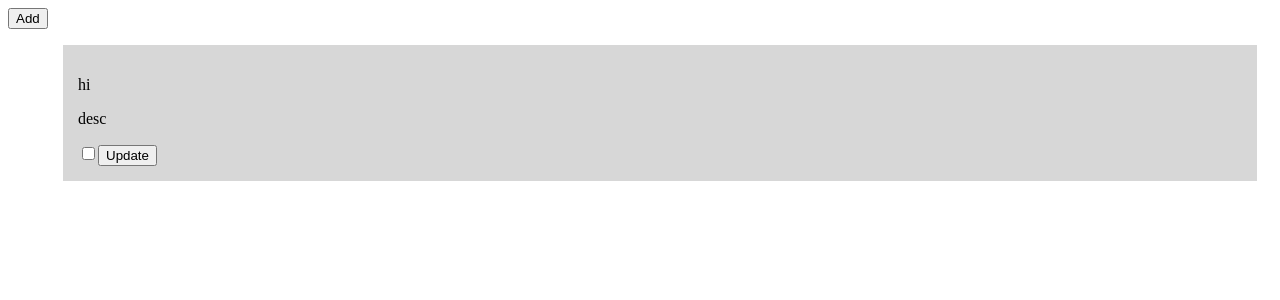
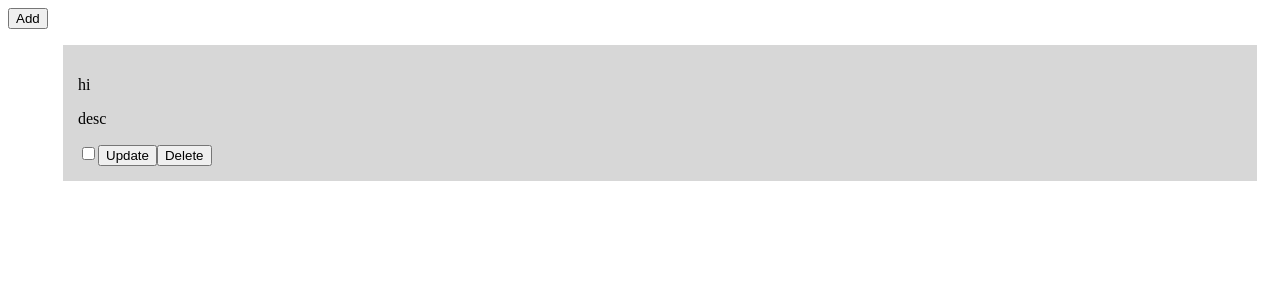
Before and after one commit to GSG-G11/todo-mohammad-nada, a React (Create React App) app: page / in a window 1280 px wide. Shown: the top 300 px of the page. Built offline with nearby package versions, Linux system fonts and the light colour scheme.

Commit message:
Delete Task Function Relates #3

```diff
--- a/src/App.js
+++ b/src/App.js
@@ -1,9 +1,8 @@
 // import logo from './logo.svg';
 import { Component } from 'react';
-import './App.css';
 import Modal from './components/Modal/Modal';
 import Cards from './components/Modal/Cards';
-
+import './App.css';
 export default class App extends Component {
   state = {
     tasks: [
@@ -69,6 +68,13 @@ export default class App extends Component {
     this.setState({ tasks: tasks });
   };
 
+  deleteTask = (id) => {
+    const tasksAfterDeleted = this.state.tasks.filter((task) => {
+      return task.id !== id;
+    });
+    this.setState({ tasks: tasksAfterDeleted });
+  };
+
   closeModal(value) {
     if (value === 'Update') this.setState({ isEditing: false });
     else this.setState({ isEditing: false });
@@ -106,7 +112,7 @@ export default class App extends Component {
   };
 
   render() {
-    const { labels, isEditing, currentTask, isOpen, tasks } = this.state;
+    const { tasks } = this.state;
     return (
       <div>
         <button onClick={() => this.openModal('Add')} value="Add">
@@ -117,6 +123,7 @@ export default class App extends Component {
           tasks={tasks}
           openModal={this.openModal}
           changeCheck={this.changeCheck}
+          deleteTask={this.deleteTask}
         />
       </div>
     );
--- a/src/components/Modal/Card.jsx
+++ b/src/components/Modal/Card.jsx
@@ -3,6 +3,7 @@ export default function Card({
   task: { id, title, desc, label, time, isDone },
   openModal,
   changeCheck,
+  deleteTask,
 }) {
   return (
     <div className="card">
@@ -28,6 +29,14 @@ export default function Card({
       >
         Update
       </button>
+      <button
+        onClick={() => {
+          deleteTask(id);
+        }}
+        value="Delete"
+      >
+        Delete
+      </button>
     </div>
   );
 }
--- a/src/components/Modal/Cards.jsx
+++ b/src/components/Modal/Cards.jsx
@@ -1,6 +1,6 @@
 import Card from './Card';
 
-export default function Cards({ tasks, openModal, changeCheck }) {
+export default function Cards({ tasks, openModal, changeCheck, deleteTask }) {
   return (
     <ul>
       {tasks.reverse().map((task, index) => {
@@ -10,6 +10,7 @@ export default function Cards({ tasks, openModal, changeCheck }) {
             openModal={openModal}
             task={task}
             changeCheck={changeCheck}
+            deleteTask={deleteTask}
           />
         );
       })}
```
Also changed, not shown: 1 other file (tests, documents, lock files or other folders).
